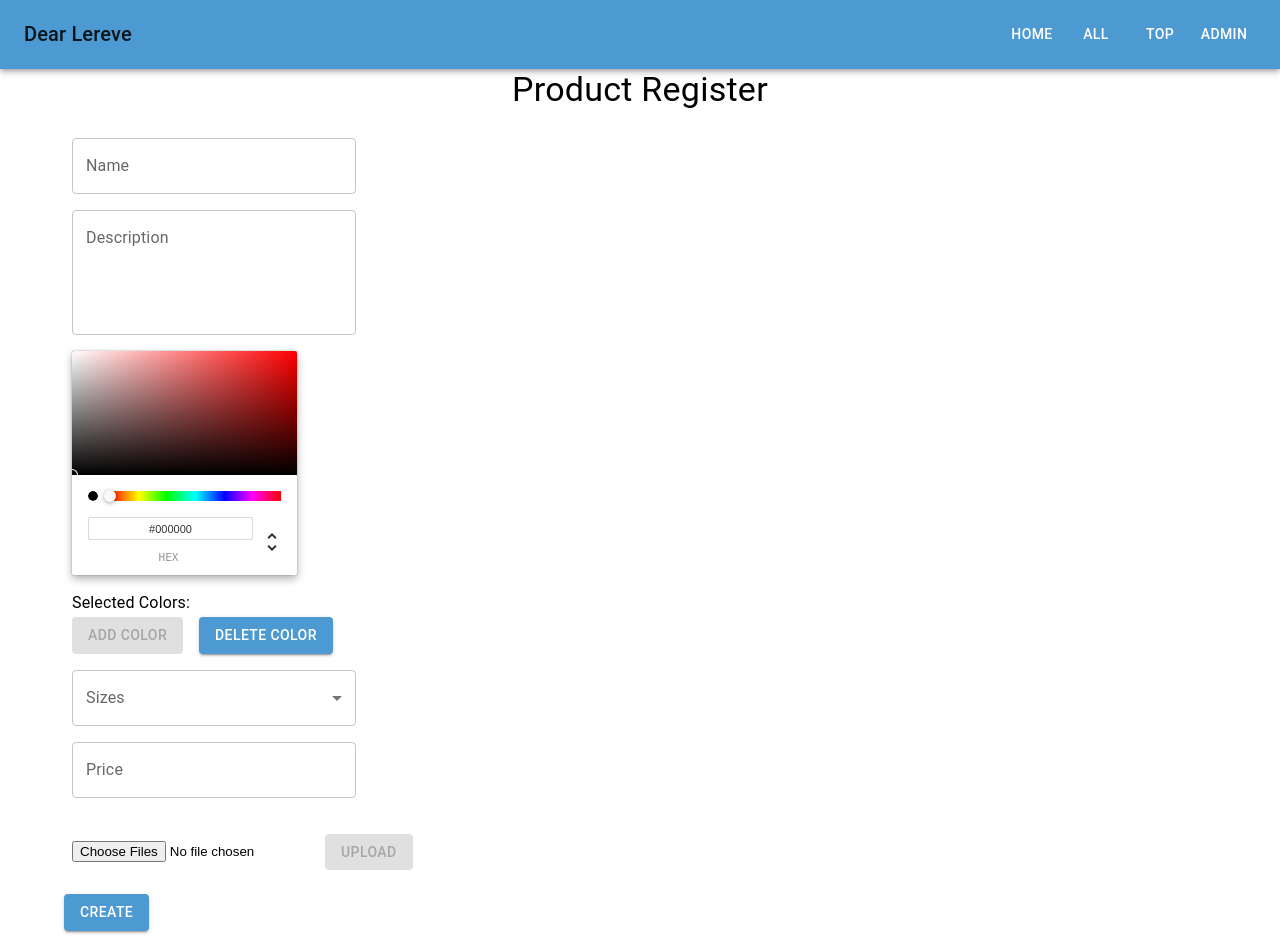
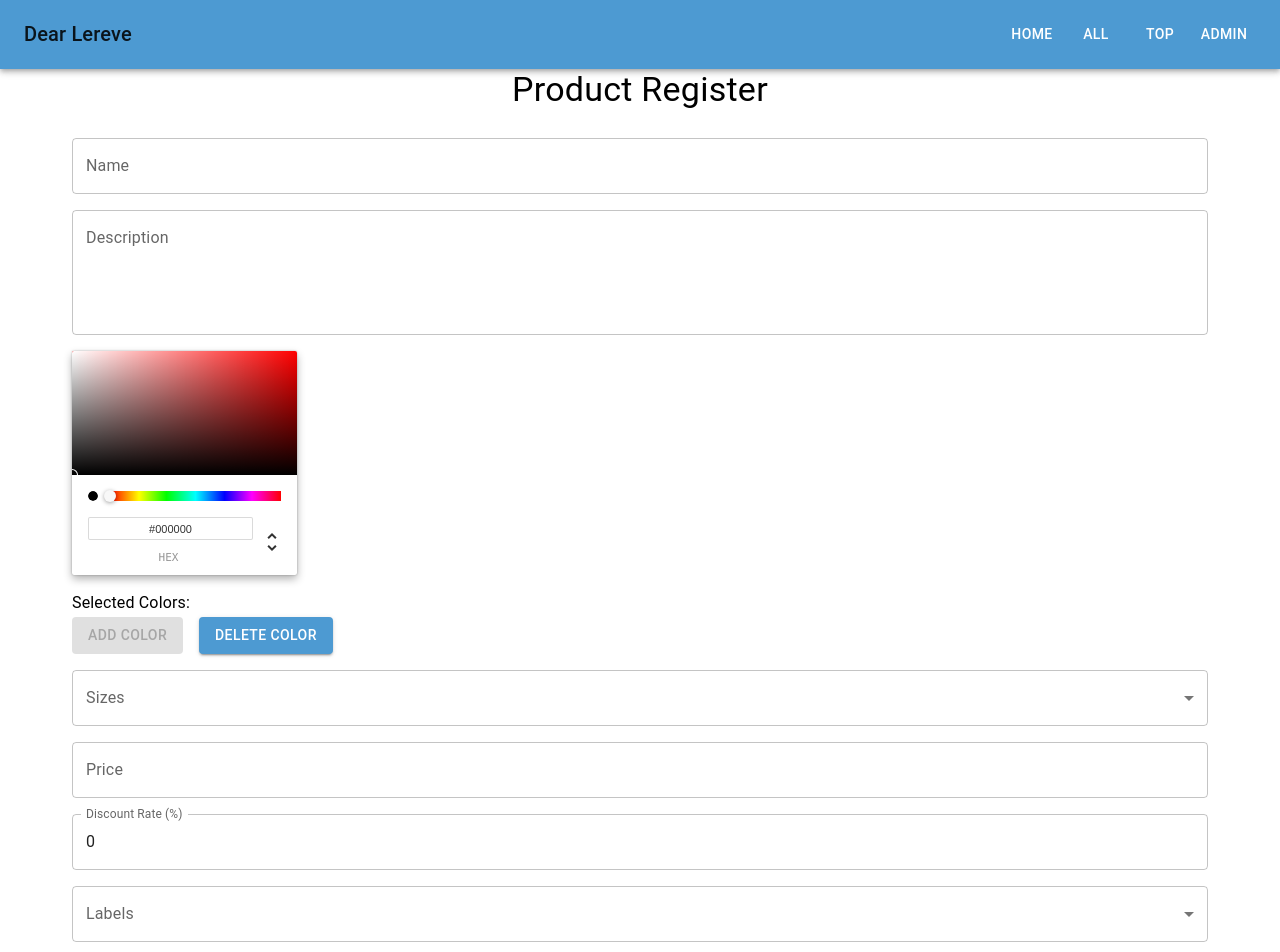
Before and after one commit to jhrinoa/dear-lereve, a React (Create React App) app: page /admin in a window 1280 px wide. Shown: the top 952 px of the page. Built offline with nearby package versions, Linux system fonts and the light colour scheme; the HTML template or start-up script is replaced by a standard one.

Commit message:
adds labels adds form clear logic

```diff
--- a/src/features/admin/ProductRegister.component.jsx
+++ b/src/features/admin/ProductRegister.component.jsx
@@ -1,4 +1,4 @@
-import { useState } from 'react';
+import { useState, useRef, useReducer } from 'react';
 import { storage, database } from '../../base';
 import { ref as dbRef, set } from 'firebase/database';
 import {
@@ -21,6 +21,16 @@ import InputLabel from '@mui/material/InputLabel';
 import MenuItem from '@mui/material/MenuItem';
 
 const SIZES = ['XS', 'S', 'M', 'L', 'XL'];
+const CATEGERY = [
+  'outer',
+  'top',
+  'bottom',
+  'ops',
+  'set',
+  'underwear',
+  'socks',
+  'acc',
+];
 
 const ProductRegister = () => {
   const [mainImg, setMainImg] = useState();
@@ -30,8 +40,31 @@ const ProductRegister = () => {
   const [colors, setColors] = useState([]);
   const [deletingColor, setDeletingColor] = useState('');
   const [sizes, setSizes] = useState([]);
-  const [price, setPrice] = useState('');
+  const [price, setPrice] = useState();
   const [description, setDescription] = useState('');
+  const [labels, setLabels] = useState([]);
+  const [discountRate, setDiscountRate] = useState(0);
+
+  const [loading, setLoading] = useState(false);
+  const [response, setResponse] = useState('');
+
+  const uploadImgRef = useRef();
+  const forceUpdate = useReducer(() => ({}), {})[1];
+
+  const resetForm = () => {
+    setMainImg();
+    setImages([]);
+    setName('');
+    setColor('');
+    setColors([]);
+    setDeletingColor('');
+    setSizes([]);
+    setPrice();
+    setDescription('');
+    setLabels([]);
+    setDiscountRate(0);
+    setLoading(false);
+  };
 
   const createProduct = () => {
     const product = {
@@ -42,9 +75,30 @@ const ProductRegister = () => {
       description,
       images,
       mainImg: images[mainImg],
+      labels,
+      discountRate,
     };
 
-    set(dbRef(database, 'products/' + name), product);
+    setLoading(true);
+
+    resetForm();
+
+    try {
+      set(dbRef(database, 'products/' + name), product)
+        .then(() => {
+          resetForm();
+          setResponse('Success');
+        })
+        .catch((err) => {
+          console.log('error: ', err);
+          setLoading(false);
+          setResponse('Failed!');
+        });
+    } catch (err) {
+      console.error('error: ', err);
+      setLoading(false);
+      setResponse('Failed!');
+    }
   };
 
   const formSubmitHandler = (e) => {
@@ -72,11 +126,13 @@ const ProductRegister = () => {
       (err) => console.error(err),
       () => {
         getDownloadURL(uploadTask.snapshot.ref).then((url) => {
+          uploadImgRef.current.value = '';
           setImages((prevState) => [...prevState, url]);
         });
       }
     );
   };
+
   return (
     <>
       <Typography align="center" variant="h4">
@@ -91,7 +147,6 @@ const ProductRegister = () => {
         <Box
           sx={{
             p: '20px 0',
-            width: 300,
           }}
         >
           <Box
@@ -226,8 +281,76 @@ const ProductRegister = () => {
               }}
               inputProps={{
                 step: 0.01,
+                min: 0,
               }}
             />
+          </Box>
+
+          <Box
+            sx={{
+              padding: 1,
+            }}
+          >
+            <TextField
+              label="Discount Rate (%)"
+              variant="outlined"
+              type="number"
+              fullWidth
+              value={discountRate}
+              onChange={(e) => {
+                let rate = e.target.value;
+                if (rate < 0) {
+                  rate = 0;
+                }
+
+                if (rate > 100) {
+                  rate = 100;
+                }
+
+                setDiscountRate(rate);
+              }}
+              inputProps={{
+                step: 1,
+                min: 0,
+                max: 100,
+              }}
+            />
+          </Box>
+
+          <Box
+            sx={{
+              padding: 1,
+            }}
+          >
+            <FormControl
+              sx={{
+                width: '100%',
+              }}
+            >
+              <InputLabel id="size-multiple-checkbox-label">Labels</InputLabel>
+              <Select
+                labelId="label-multiple-checkbox-label"
+                id="label-multiple-checkbox"
+                multiple
+                value={labels}
+                onChange={(event) => {
+                  const {
+                    target: { value },
+                  } = event;
+
+                  setLabels(value);
+                }}
+                input={<OutlinedInput multiline={true} label="Labels" />}
+                renderValue={(selected) => selected.join(', ')}
+              >
+                {CATEGERY.map((cat) => (
+                  <MenuItem key={cat} value={cat}>
+                    <Checkbox checked={labels.indexOf(cat) > -1} />
+                    <ListItemText primary={cat} />
+                  </MenuItem>
+                ))}
+              </Select>
+            </FormControl>
           </Box>
         </Box>
 
@@ -237,11 +360,19 @@ const ProductRegister = () => {
           }}
         >
           <form onSubmit={formSubmitHandler}>
-            <input accept="image/*" multiple="multiple" type="file" />
+            <input
+              accept="image/*"
+              multiple="multiple"
+              type="file"
+              ref={uploadImgRef}
+              onChange={() => {
+                forceUpdate();
+              }}
+            />
             <Button
               variant="contained"
               type="submit"
-              disabled={name.length < 1}
+              disabled={!uploadImgRef.current?.value}
             >
               Upload
             </Button>
@@ -252,23 +383,31 @@ const ProductRegister = () => {
           sx={{
             padding: 1,
             display: 'flex',
+            flexWrap: 'wrap',
           }}
         >
           {images.map((imgUrl, index) => (
-            <div key={imgUrl}>
+            <div
+              style={{
+                display: 'flex',
+                flexFlow: 'column',
+                margin: 10,
+                cursor: 'pointer',
+              }}
+              key={imgUrl}
+              onClick={() => {
+                setMainImg(index);
+              }}
+            >
               <img src={imgUrl} width="200" />
-              <input
-                type="checkbox"
-                checked={index === mainImg}
-                onClick={() => {
-                  setMainImg(index);
-                }}
-              />
+              <Checkbox checked={index === mainImg} />
             </div>
           ))}
         </Box>
 
-        <Button variant="contained" onClick={createProduct}>
+        <Typography sx={{ pt: 2 }}>{response}</Typography>
+
+        <Button disabled={loading} variant="contained" onClick={createProduct}>
           Create
         </Button>
       </Container>
```
